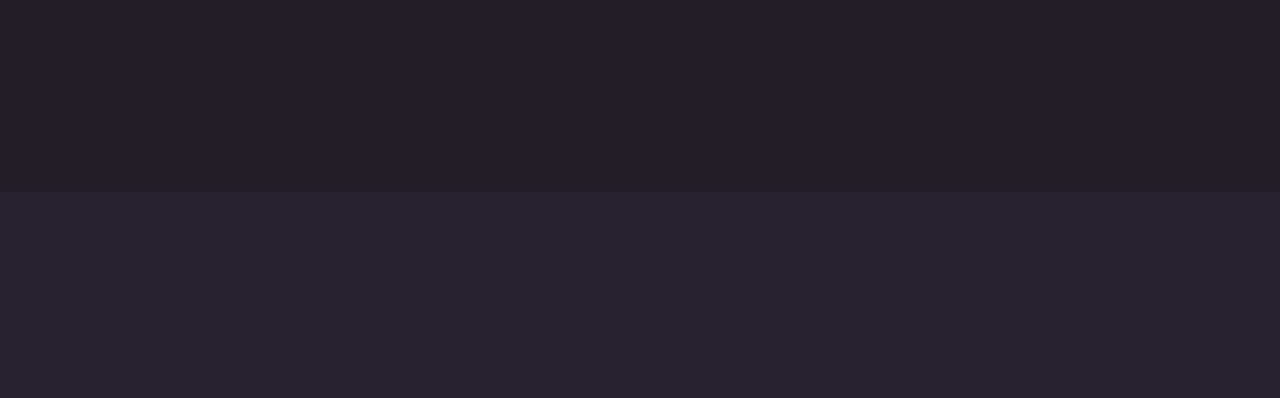
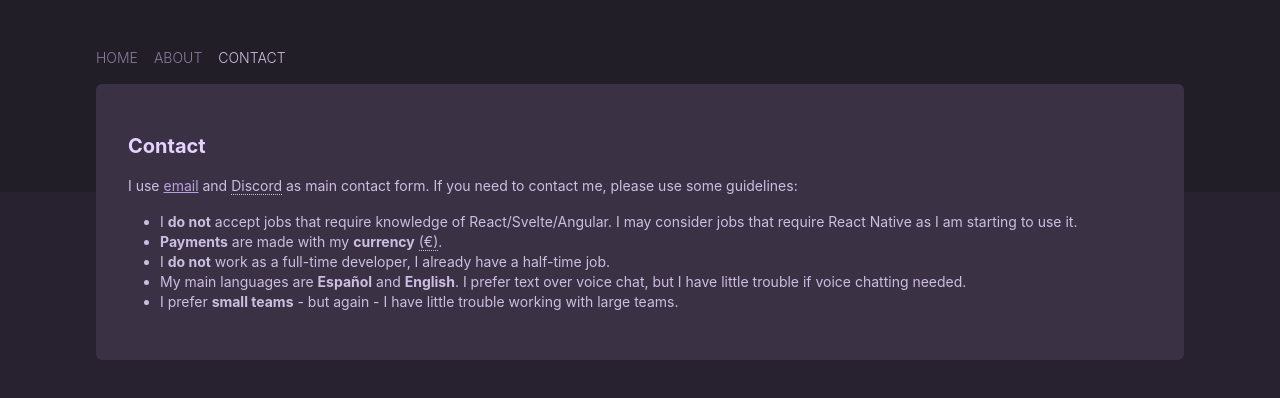
Before and after one commit to CryptoSuperStar/nuxt-portfolio, a Nuxt app: page /contact in a window 1280 px wide. Before the commit this address had no page. Shown: the top 398 px of the page. Built offline with nearby package versions, Linux system fonts and the light colour scheme.

Commit message:
feat: finish layout style

```diff
--- a/assets/global.css
+++ b/assets/global.css
@@ -12,6 +12,10 @@ a {
 
 a:hover {
    @apply text-midnight-1000 underline
+}
+
+a.nuxt-link-exact-active {
+   @apply text-midnight-800 !important
 }
 
 #__title-stroke {
--- /dev/null
+++ b/pages/about.vue
@@ -0,0 +1,33 @@
+<template>
+  <div id="axhl__home" class="w-screen h-screen px-12 md:px-24 py-12 z-0">
+    <div class="flex flex-row w-full items-center md:justify-start justify-center">
+      <nuxt-link to="/" class="uppercase text-sm font-light text-midnight-500 mr-4">
+        Home
+      </nuxt-link>
+      <nuxt-link to="/about" class="uppercase text-sm font-light text-midnight-500 mr-4">
+        About
+      </nuxt-link>
+      <nuxt-link to="/contact" class="uppercase text-sm font-light text-midnight-500">
+        Contact
+      </nuxt-link>
+    </div>
+    <div class="flex flex-col justify-start items-start w-full p-8 h-auto bg-midnight-200 mt-4 rounded-md">
+      <h1 class="font-bold text-xl my-4 text-midnight-900">
+        About
+      </h1>
+      <p class="text-sm mb-4 text-midnight-800">
+        My name is Aexhell. I am a 16 year old Spanish software engineer working as a front-end developer.
+        Computer science always fascinated me as a kid, and in 2015 I was already experimenting with GameMaker (GML) for game development,
+        at the age of 9. At the age of 13, I joined Wikia, where I officially created my first account.
+        At Wikia I started playing around with HTML, CSS and JS. When I was 15 years old I started experimenting with the Vue framework and Nuxt.js.
+        I am currently using Vue, Nuxt and React Native as main frameworks.
+      </p>
+    </div>
+  </div>
+</template>
+
+<script>
+export default {
+  name: 'AboutPage'
+}
+</script>
--- /dev/null
+++ b/pages/contact.vue
@@ -0,0 +1,37 @@
+<template>
+  <div id="axhl__home" class="w-screen h-screen px-12 md:px-24 py-12 z-0">
+    <div class="flex flex-row w-full items-center md:justify-start justify-center">
+      <nuxt-link to="/" class="uppercase text-sm font-light text-midnight-500 mr-4">
+        Home
+      </nuxt-link>
+      <nuxt-link to="/about" class="uppercase text-sm font-light text-midnight-500 mr-4">
+        About
+      </nuxt-link>
+      <nuxt-link to="/contact" class="uppercase text-sm font-light text-midnight-500">
+        Contact
+      </nuxt-link>
+    </div>
+    <div class="flex flex-col justify-start items-start w-full p-8 h-auto bg-midnight-200 mt-4 rounded-md">
+      <h1 class="font-bold text-xl my-4 text-midnight-900">
+        Contact
+      </h1>
+      <p class="text-sm mb-4 text-midnight-800">
+        I use <a class="text-midnight-600 underline" href="mailto:aexhell@gmail.com">email</a> and <span class="cursor-help border-dotted border-b border-midnight-800" title="aexhell#8888">Discord</span> as main contact form.
+        If you need to contact me, please use some guidelines:
+        <ul class="ml-8 mt-4 list-disc">
+          <li>I <b>do not</b> accept jobs that require knowledge of React/Svelte/Angular. I may consider jobs that require React Native as I am starting to use it.</li>
+          <li><b>Payments</b> are made with my <b>currency</b> <span class="cursor-help border-dotted border-b border-midnight-800" title="Euro">(€)</span>.</li>
+          <li>I <b>do not</b> work as a full-time developer, I already have a half-time job.</li>
+          <li>My main languages are <b>Español</b> and <b>English</b>. I prefer text over voice chat, but I have little trouble if voice chatting needed.</li>
+          <li>I prefer <b>small teams</b> - but again - I have little trouble working with large teams.</li>
+        </ul>
+      </p>
+    </div>
+  </div>
+</template>
+
+<script>
+export default {
+  name: 'ContactPage'
+}
+</script>
--- a/pages/index.vue
+++ b/pages/index.vue
@@ -1,7 +1,7 @@
 <template>
   <div id="axhl__home" class="w-screen h-screen px-12 md:px-24 py-12 z-0">
     <div class="flex flex-row w-full items-center md:justify-start justify-center">
-      <nuxt-link to="/" class="uppercase text-sm font-light text-midnight-800 mr-4">
+      <nuxt-link to="/" class="uppercase text-sm font-light text-midnight-500 mr-4">
         Home
       </nuxt-link>
       <nuxt-link to="/about" class="uppercase text-sm font-light text-midnight-500 mr-4">
@@ -24,35 +24,33 @@
           <path d="M54.5 0L81.1981 39.9096L90.9238 53.9594H81.1981L109 83V53.9594L81.1981 39.9096H65.7513L54.5 26.4176L42.1045 39.9096L27.25 40.1885L0 53.9594V83L27.25 53.9594H16.932L27.25 40.1885L54.5 0Z" fill="currentColor" />
         </svg>
       </div>
-      <div class="w-1/2 h-full border-l border-midnight-500 p-4 md:p-6">
+      <div class="w-1/2 md:overflow-y-hidden overflow-y-scroll h-full border-l md:border-l-2 border-midnight-500 p-4 md:p-6">
         <span class="uppercase text-xs font-thin text-midnight-700">Aexhell</span>
         <h1 class="font-bold text-xl md:mt-2 text-midnight-900">
           Welcome!
         </h1>
-        <p class="font-normal relative mt-1 h-full sm:text-md lg:text-md md:text-base text-xs text-midnight-800">
+        <p class="font-normal relative mt-1 sm:text-md lg:text-md md:text-base text-xs text-midnight-800">
           The name's Aexhell. I am a web developer and graphic designer.
           My main language is TypeScript and my main frameworks are Vue, React Native and Nuxt.
           I work as a part-time job being a front-end developer.
         </p>
       </div>
     </div>
-    <h1 class="font-bold text-xl underline mt-4 text-midnight-900">
+    <h1 class="font-bold text-xl mt-4 text-midnight-900">
       Projects
     </h1>
-    <p class="text-sm mt-2 text-midnight-800">
+    <p class="text-sm mb-4 text-midnight-800">
       Nothing at the moment...
     </p>
-    <!--
-    <div class="flex flex-row w-full h-1/2 gap-4 mt-4">
-      <div v-for="proj in projects" :key="proj.code" :class="`relative bg-midnight-50 border border-midnight-200 __axhl-project-${proj.code} rounded-md p-4 md:p-12 w-full h-full flex flex-col md:justify-start justify-center`">
-        <img class="top-0 left-0" src="https://cdn.discordapp.com/attachments/496044498401361920/907371446379114557/unknown.png"></img>
-        <div class="p-4">
+    <div class="flex flex-col md:flex-row w-full items-stretch gap-4 md:pb-auto pb-16">
+      <div v-for="proj in projects" :key="proj.code" :class="`relative bg-midnight-50 border border-midnight-200 __axhl-project-${proj.code} rounded-md w-full h-full flex flex-col md:justify-start justify-center`">
+        <div :style="`background: linear-gradient(to right, rgb(30 30 40 / 30%), rgb(37 32 45)), url(${proj.image})`" class="left-0 bg-left bg-center rounded-tl-md h-48 rounded-tr-md w-full relative" />
+        <div class="p-4 md:p-8 border-t border-midnight-200">
           <h1 class="font-bold md:text-lg text-sm text-midnight-900" v-text="proj.title" />
           <p class="font-normal relative mt-1 h-full sm:text-md lg:text-md md:text-base text-xs text-midnight-800" v-text="proj.description" />
         </div>
       </div>
     </div>
-    -->
   </div>
 </template>
 
@@ -65,30 +63,18 @@ export default {
         {
           code: 'moon',
           title: 'Moon',
-          description: 'Moon IRC.',
-          date: '08/22/2022'
+          description: 'Electron+Vue concept IRC.',
+          date: '08/22/2022',
+          image: 'https://cdn.discordapp.com/attachments/496044498401361920/907371446379114557/unknown.png'
         },
         {
           code: 'sapphire',
           title: 'Sapphire',
-          description: 'Moon IRC.',
-          date: '08/22/2022'
-        },
-        {
-          code: 'sapphire',
-          title: 'Sapphire',
-          description: 'Moon IRC.',
-          date: '08/22/2022'
+          description: 'Social media made with Nuxt.',
+          date: '08/22/2022',
+          image: 'https://cdn.discordapp.com/attachments/904189326974386177/1020163621726199808/unknown.png'
         }
       ]
-    }
-  },
-  methods: {
-    goto (refName) {
-      const elem = this.$refs[refName]
-      const top = elem.offsetTop
-
-      window.scrollTo(0, top)
     }
   }
 }
```
